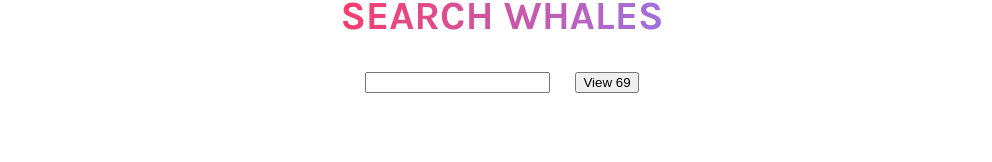
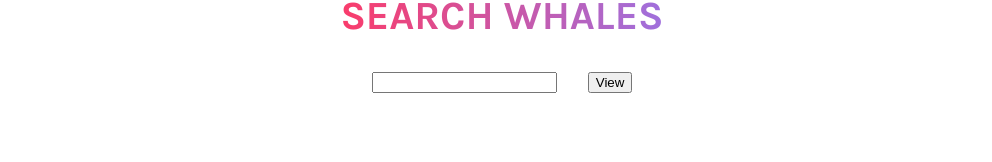
Before and after one commit to Weird-Whales/website, a Next.js app: page / in a window 1280 px wide. Shown: the part 2914-3076 px from the top of the page, without its empty margins (138-1130 px from the left). Built offline with nearby package versions, Linux system fonts and the light colour scheme.

Commit message:
Updated search bar

```diff
--- a/pages/index.tsx
+++ b/pages/index.tsx
@@ -17,7 +17,7 @@ type ServerHydratedProps = {
 };
 
 const Home: NextPage<ServerHydratedProps> = ({ randomWhaleIDs }) => {
-  const [searchID, setSearchID] = useState(69);
+  const [searchID, setSearchID] = useState(null);
 
   const router = useRouter();
 
```
